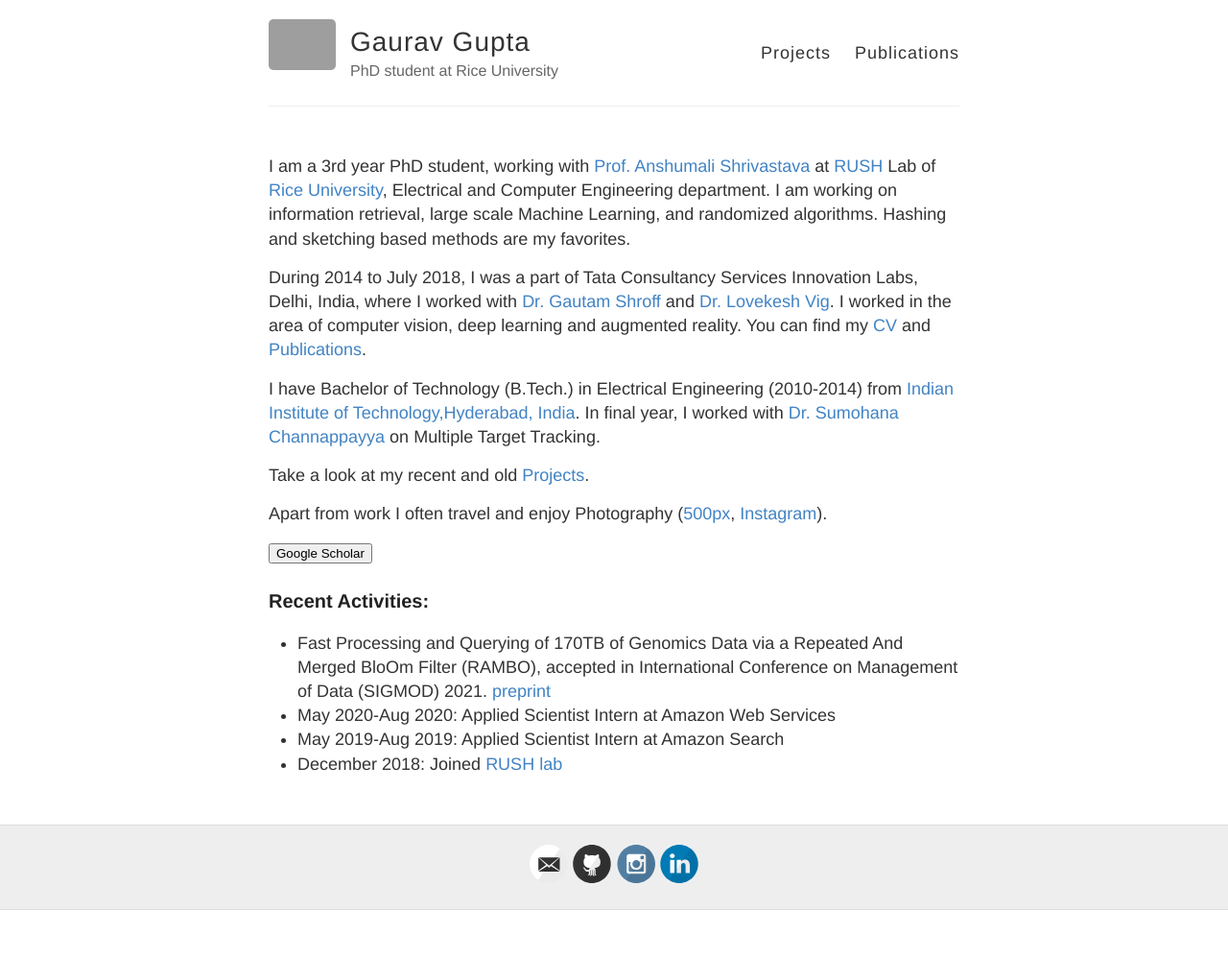
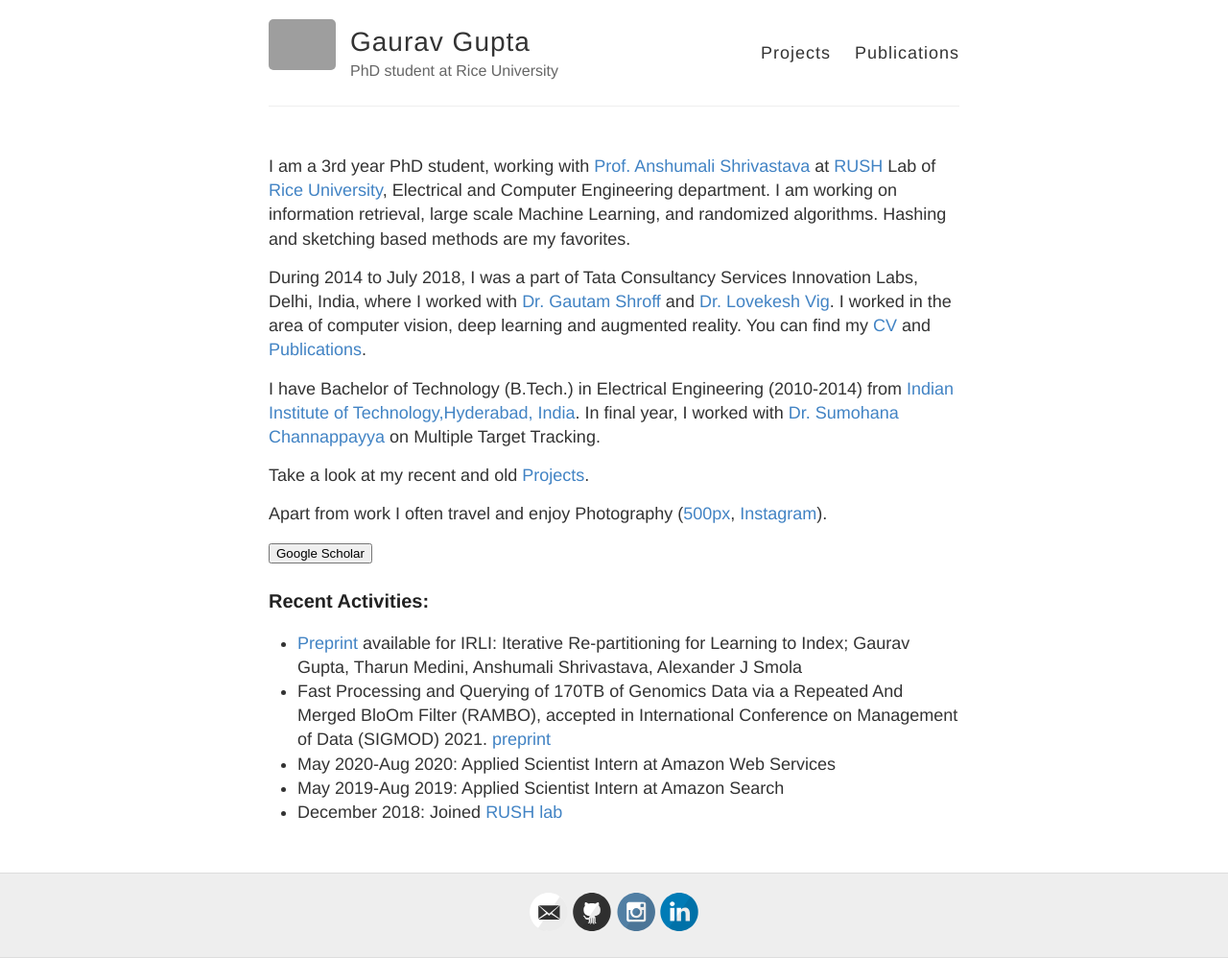
Before and after one commit to gaurav16gupta/gaurav16gupta.github.io, a Jekyll site: the page built from index.md, in a window 1280 px wide. Shown: the whole page at 96% size. Built offline with Jekyll 4.4.1, drawn with Linux system fonts in a browser that asks for light colours; before the commit the page ends 948 px from its top, so only the background shows below that; grey boxes are pictures that could not be loaded.

Commit message:
Update index.md

```diff
--- a/index.md
+++ b/index.md
@@ -18,6 +18,7 @@ Apart from work I often travel and enjoy Photography ([500px](https://500px.com/
 </form>
 
 ### Recent Activities:
+* [Preprint](https://arxiv.org/abs/2103.09944) available for IRLI: Iterative Re-partitioning for Learning to Index; Gaurav Gupta, Tharun Medini, Anshumali Shrivastava, Alexander J Smola
 * Fast Processing and Querying of 170TB of Genomics Data via a Repeated And Merged BloOm Filter (RAMBO), accepted in International Conference on Management of Data (SIGMOD) 2021. [preprint](https://arxiv.org/abs/1910.02611)
 * May 2020-Aug 2020: Applied Scientist Intern at Amazon Web Services
 * May 2019-Aug 2019: Applied Scientist Intern at Amazon Search
```
